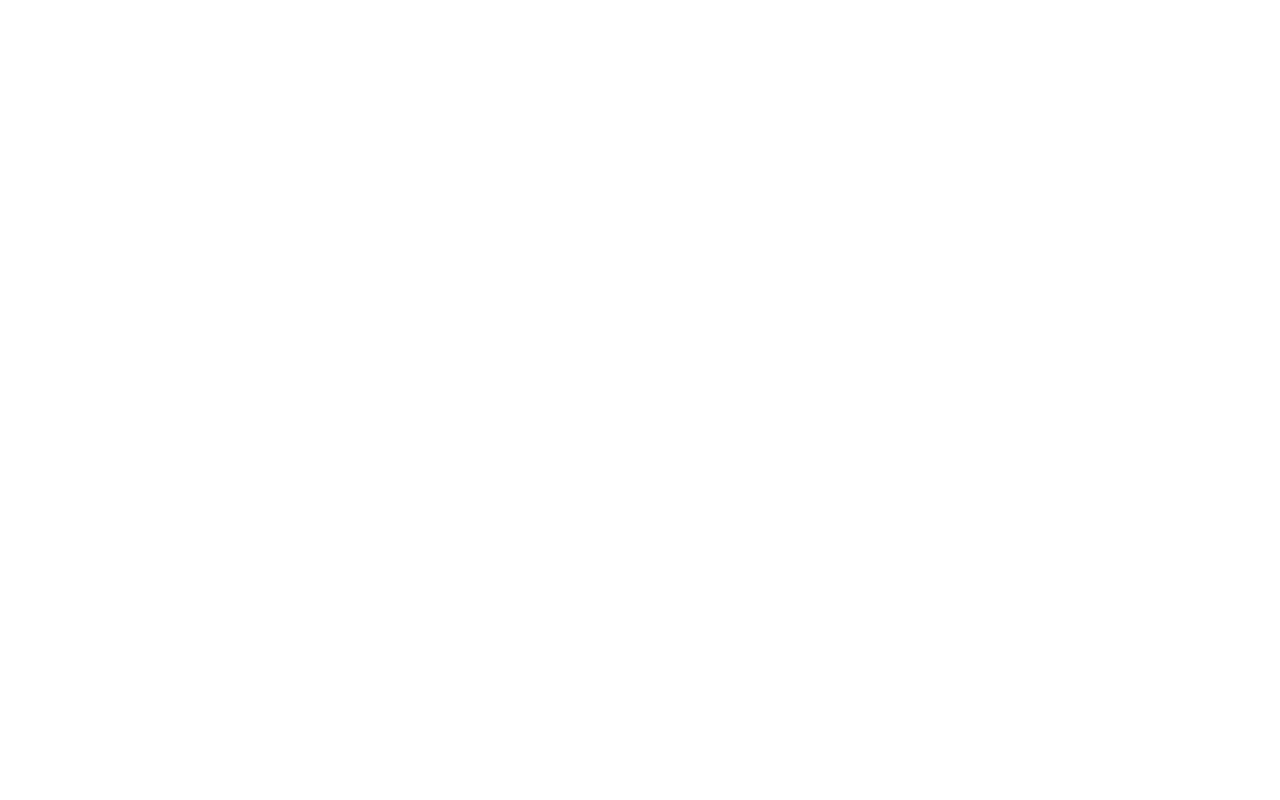
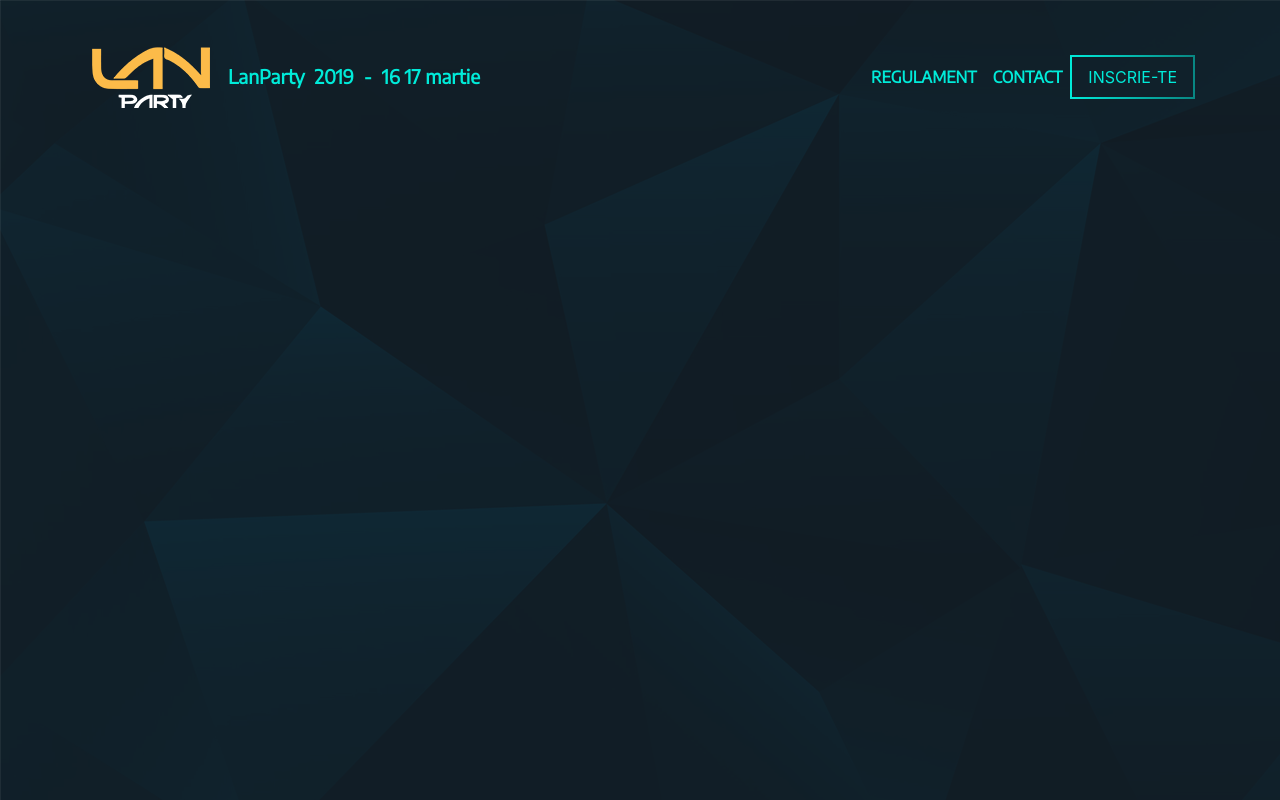
Before and after one commit to robbyyt/LANPARTY, a website: page index.html in a window 1280 px wide. Drawn offline with nearby package versions, Linux system fonts and the light colour scheme.

Commit message:
navbar changes

```diff
--- /dev/null
+++ b/css/navbar.css
@@ -0,0 +1,57 @@
+.navbar {
+    display: flex;
+    justify-content: space-between;
+    padding-top: 40px;
+    padding-bottom: 20px;
+    size:100px;
+}
+.box{
+    display: flex;
+    align-items: center;
+}
+
+.logo {
+    margin-right: 10px;
+}
+span{
+    margin: 0px 10px;
+}
+
+.info{
+    font-family: 'Encode Sans';
+    color: #00ebd9 !important;
+    font-weight: 600;
+    font-size: 1.2rem;
+    display: flex;
+    align-items: center;
+}
+
+.item {
+    color: #00ebd9;
+    position: relative;
+    z-index: 50;
+    font-weight: 600;
+    display: flex;
+    align-items: center;
+    font-family: 'Encode Sans'
+}
+.item:hover{
+    color: #00b8aa;
+}
+
+.button{
+    border: 2px solid transparent;
+    border-image: linear-gradient(90deg, rgb(0, 235, 217), rgba(0, 235, 217, 0.5));
+    border-image-slice: 1;
+    padding: 10px 16px;
+    color:#00ebd9 ;
+    transition: all .2s ease-in-out;
+
+}
+.button:hover{
+    border-image: none;
+    border-color: #00ebd9;
+    color :#00b8aa;
+    transition: all .2s ease-in-out;
+    text-decoration: none;
+}
--- a/index.html
+++ b/index.html
@@ -10,13 +10,38 @@
         <link href="https://cdnjs.cloudflare.com/ajax/libs/font-awesome/4.7.0/css/font-awesome.min.css" rel="stylesheet">
         <link href='https://fonts.googleapis.com/css?family=Encode Sans' rel='stylesheet'>
         <link href="https://fonts.googleapis.com/css?family=Bitter" rel="stylesheet">
+        <script src="https://code.jquery.com/jquery-3.3.1.slim.min.js" integrity="sha384-q8i/X+965DzO0rT7abK41JStQIAqVgRVzpbzo5smXKp4YfRvH+8abtTE1Pi6jizo" crossorigin="anonymous"></script>
+        <script src="https://stackpath.bootstrapcdn.com/bootstrap/4.3.1/js/bootstrap.min.js" integrity="sha384-JjSmVgyd0p3pXB1rRibZUAYoIIy6OrQ6VrjIEaFf/nJGzIxFDsf4x0xIM+B07jRM" crossorigin="anonymous"></script>
+        <script src="https://cdnjs.cloudflare.com/ajax/libs/popper.js/1.14.7/umd/popper.min.js" integrity="sha384-UO2eT0CpHqdSJQ6hJty5KVphtPhzWj9WO1clHTMGa3JDZwrnQq4sF86dIHNDz0W1" crossorigin="anonymous"></script>
         <link href="css/index.css" rel="stylesheet">
-
+        <link href="css/navbar.css" rel="stylesheet">
         <title>Lan Party</title>
     </head>
 
     <body>
             <!--HEADER-->
+            <nav class="navbar navbar-expand-lg">
+                <div class = "container">
+                  <a class="navbar-brand logo" href="#">
+                      <img src = "assets/images/png/logo.png">
+                    </a>
+                  <button class="navbar-toggler" type="button" data-toggle="collapse" data-target="#navbarSupportedContent" aria-controls="navbarSupportedContent" aria-expanded="false" aria-label="Toggle navigation">
+                    <span class="navbar-toggler-icon"> <img src="./assets/images/png/burger.png"></span>
+                  </button>
+                  <div class="collapse navbar-collapse" id="navbarSupportedContent">
+                    <ul class="nav navbar-nav box">
+                      <li ><div class="nav-item info">LanParty  <span> 2019 </span> - <span> 16 17 martie</span> </div></li>
+                    </ul>
+                    <ul class="nav navbar-nav ml-auto box">
+                        <li><a class="nav-link item" href="#">REGULAMENT</a></li>
+                        <li><a class="nav-link item" href="#">CONTACT</a></li>
+                        <li><a class="nav-item button" href="#">INSCRIE-TE</a></li>
+                    </ul>
+                  </div>
+                </div>
+            </nav>
+
+
             <!--YOUTUBE VIDEO PART-->
             <!--DESCRIERE LANPARTY-->
             <!--DESCRIERE JOCURI COMPETITIVE-->
--- a/package.json
+++ b/package.json
@@ -17,6 +17,6 @@
   },
   "homepage": "https://github.com/robbyyt/LANPARTY#readme",
   "dependencies": {
-    "node-sass": "^4.13.0"
+    "node-sass": "^4.13.1"
   }
 }
```
Also changed, not shown: css/index.css, old_version/sass/_navbar.scss (indentation only), 1 other file.
